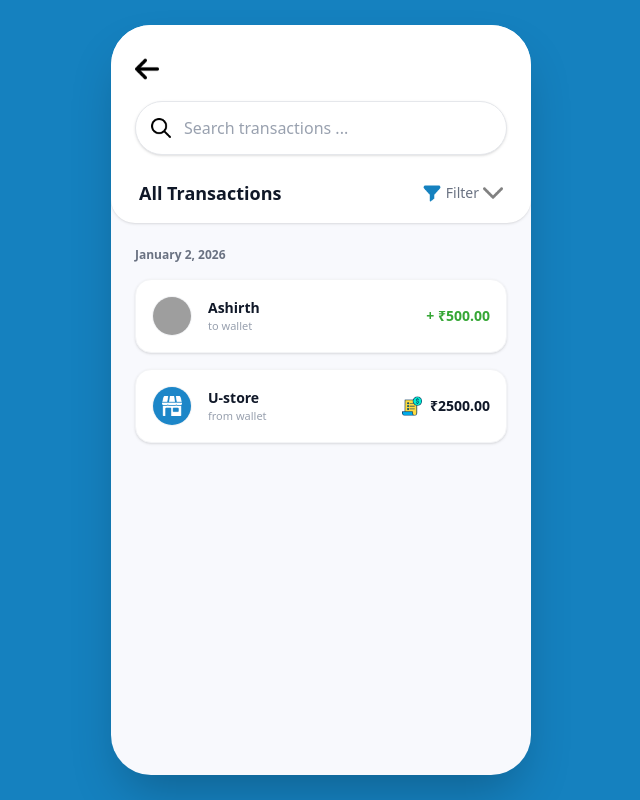
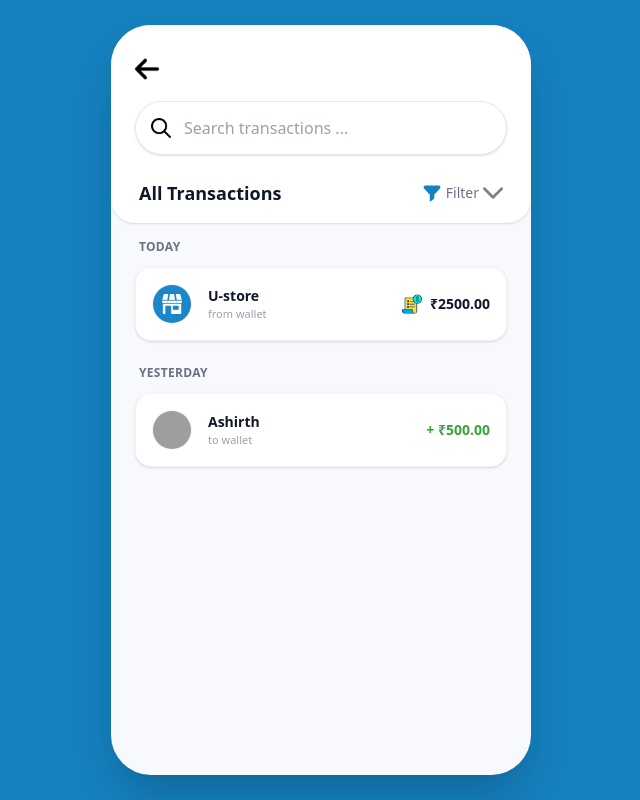
Before and after one commit to Ashrithiiitdm/CashApp, a React (Vite) app in the folder frontend/: page /recent-transactions in a window 1280 px wide. Shown: the whole page, without its empty margins (319-959 px from the left). Built offline with nearby package versions, Linux system fonts and the light colour scheme; no server answers; grey boxes are pictures that could not be loaded.

Commit message:
Replaced hardcoded Date setting with the automatic one

```diff
--- a/frontend/src/pages/RecentTransactions.jsx
+++ b/frontend/src/pages/RecentTransactions.jsx
@@ -1,4 +1,4 @@
-import React from 'react';
+import React, { useMemo } from 'react';
 import { useNavigate } from 'react-router-dom';
 import useTransactionStore from '../store/useTransactionStore';
 import {
@@ -9,30 +9,68 @@ import {
   SearchStoresIcon,
   UserNameIcon,
   ReceiptIcon
-} from '../components/Icons'; // Ensure you have a generic Receipt/Bill icon
+} from '../components/Icons';
+
+// --- Helper: Format Date Header ---
+const formatDateHeader = (dateString) => {
+  const date = new Date(dateString);
+  const today = new Date();
+  const yesterday = new Date();
+  yesterday.setDate(today.getDate() - 1);
+
+  // Check if it matches Today
+  if (date.toDateString() === today.toDateString()) {
+    return "Today";
+  }
+  // Check if it matches Yesterday
+  if (date.toDateString() === yesterday.toDateString()) {
+    return "Yesterday";
+  }
+  // Otherwise return formatted date (e.g., "January 2, 2026")
+  return date.toLocaleDateString('en-US', {
+    month: 'long',
+    day: 'numeric',
+    year: 'numeric'
+  });
+};
 
 const RecentTransactions = () => {
   const navigate = useNavigate();
-
-  // 1. Fetch Data & State
   const { transactions, searchQuery, setSearchQuery } = useTransactionStore();
 
-  // 2. Filter Logic (Search by Name)
-  const filteredTransactions = transactions.filter((txn) =>
+  // --- Logic: Filter, Sort, and Group ---
+  const groupedTransactions = useMemo(() => {
+    // 1. Filter first
+    const filtered = transactions.filter((txn) =>
       txn.name.toLowerCase().includes(searchQuery.toLowerCase())
     );
 
+    // 2. Sort by Date (Newest First)
+    const sorted = filtered.sort((a, b) => new Date(b.date) - new Date(a.date));
+
+    // 3. Group by Date Key
+    const groups = sorted.reduce((acc, txn) => {
+      // Normalize date string for grouping key
+      const dateKey = new Date(txn.date).toDateString();
+      if (!acc[dateKey]) {
+        acc[dateKey] = [];
+      }
+      acc[dateKey].push(txn);
+      return acc;
+    }, {});
+
+    return groups;
+  }, [transactions, searchQuery]);
+
+  const hasResults = Object.keys(groupedTransactions).length > 0;
+
   return (
-    // Outer Container (#1581BF)
     <div className="min-h-screen w-full bg-[#1581BF] flex items-center justify-center p-4 font-sans">
 
-      {/* Main Card */}
       <div className="bg-[#f8f9fd] w-11/12 max-w-[420px] min-h-[750px] rounded-[40px] shadow-2xl relative flex flex-col overflow-hidden">
 
-        {/* --- Header Section (White) --- */}
+        {/* --- Header Section --- */}
         <div className="bg-white pt-8 pb-4 px-6 shadow-sm z-10 rounded-b-3xl">
-
-          {/* Back Button */}
           <button
             onClick={() => navigate('/home')}
             className="mb-5 hover:opacity-70 transition-opacity"
@@ -40,7 +78,6 @@ const RecentTransactions = () => {
             <ArrowBackIcon className="w-6 h-6 text-gray-700" />
           </button>
 
-          {/* Search Bar */}
           <div className="relative w-full mb-6">
             <input
               type="text"
@@ -54,12 +91,8 @@ const RecentTransactions = () => {
             </div>
           </div>
 
-          {/* Title & Filter Row */}
           <div className="flex justify-between items-center px-1">
-            <h2 className="text-lg font-bold text-gray-900">
-               All Transactions
-            </h2>
-
+            <h2 className="text-lg font-bold text-gray-900">All Transactions</h2>
             <button className="flex items-center gap-1 text-gray-500 text-sm font-medium hover:text-gray-700">
               <FilterIcon className="w-4 h-4 text-blue-500" />
               <span>Filter</span>
@@ -69,22 +102,27 @@ const RecentTransactions = () => {
         </div>
 
         {/* --- List Section --- */}
-        <div className="flex-1 overflow-y-auto px-6 py-4 space-y-4">
+        <div className="flex-1 overflow-y-auto px-6 py-4 space-y-6">
 
-          {/* Date Header (Static for demo) */}
-          {filteredTransactions.length > 0 && (
-             <h3 className="text-gray-500 text-xs font-semibold mt-2">January 2, 2026</h3>
-          )}
+          {hasResults ? (
+            // Iterate over the Groups (Dates)
+            Object.entries(groupedTransactions).map(([dateKey, txns]) => (
+              <div key={dateKey}>
 
-          {filteredTransactions.length > 0 ? (
-            filteredTransactions.map((txn) => (
+                {/* Dynamic Date Header */}
+                <h3 className="text-gray-500 text-xs font-semibold mb-3 ml-1 uppercase tracking-wide">
+                  {formatDateHeader(dateKey)}
+                </h3>
+
+                {/* List of Transactions for this Date */}
+                <div className="space-y-3">
+                  {txns.map((txn) => (
                     <div
                       key={txn.id}
                       className="flex items-center justify-between p-4 bg-white rounded-2xl shadow-sm border border-gray-100 hover:shadow-md transition-shadow cursor-pointer"
                     >
                       {/* Left: Avatar + Details */}
                       <div className="flex items-center gap-4">
-                    {/* Avatar Container */}
                           <div className="w-10 h-10 rounded-full bg-gray-100 flex items-center justify-center overflow-hidden border border-gray-100 shrink-0">
                               {txn.isStore ? (
                                    <SearchStoresIcon className="w-6 h-6 text-gray-700" />
@@ -94,37 +132,34 @@ const RecentTransactions = () => {
                                    <UserNameIcon className="w-6 h-6 text-gray-500" />
                               )}
                           </div>
-
-                    {/* Text Details */}
                           <div className="flex flex-col">
                               <span className="text-gray-900 font-bold text-sm">{txn.name}</span>
                               <span className="text-[11px] text-gray-400">{txn.description}</span>
                           </div>
                       </div>
 
-                {/* Right: Amount + Icon */}
+                      {/* Right: Amount */}
                       <div className="flex items-center gap-2">
-                    {/* Bill Icon (only for debits/stores) */}
                           {txn.type === 'debit' && (
                               <ReceiptIcon className="w-5 h-5 text-blue-400" />
                           )}
-
-                    {/* Amount Coloring: Green for Credit (+), Black for Debit */}
                           <span className={`text-sm font-bold ${txn.type === 'credit' ? 'text-[#36a736]' : 'text-gray-900'}`}>
-                        {txn.type === 'credit' ? '+' : ''} ₹{txn.amount.toFixed(2)}
+                              {txn.type === 'credit' ? '+' : ''} ₹{Number(txn.amount).toFixed(2)}
                           </span>
+                      </div>
+                    </div>
+                  ))}
                 </div>
               </div>
             ))
           ) : (
+            // --- Empty State ---
             <div className="flex flex-col items-center justify-center h-full py-20">
-               {/* Red Circle X Icon */}
                <div className="w-20 h-20 bg-red-100 rounded-full flex items-center justify-center mb-6 shadow-sm">
                    <svg className="w-10 h-10 text-red-500" fill="none" stroke="currentColor" viewBox="0 0 24 24">
                        <path strokeLinecap="round" strokeLinejoin="round" strokeWidth="2" d="M6 18L18 6M6 6l12 12"></path>
                    </svg>
                </div>
-
                <h3 className="text-xl font-bold text-gray-900 mb-2">No results were found</h3>
                <p className="text-gray-400 text-center text-xs max-w-[250px] leading-relaxed">
                    We couldn't find any transaction related to your search. Please try another search term.
--- a/frontend/src/store/useTransactionStore.js
+++ b/frontend/src/store/useTransactionStore.js
@@ -11,7 +11,7 @@ const useTransactionStore = create(
           name: 'Ashirth',
           type: 'credit', // Money coming IN (+)
           amount: 500.00,
-          date: 'January 2, 2026',
+          date: 'December 31, 2025',
           description: 'to wallet',
           avatar: 'https://i.pravatar.cc/150?u=ashirth',
           isStore: false,
```
Lines whose indentation alone changed are shown as unchanged.
